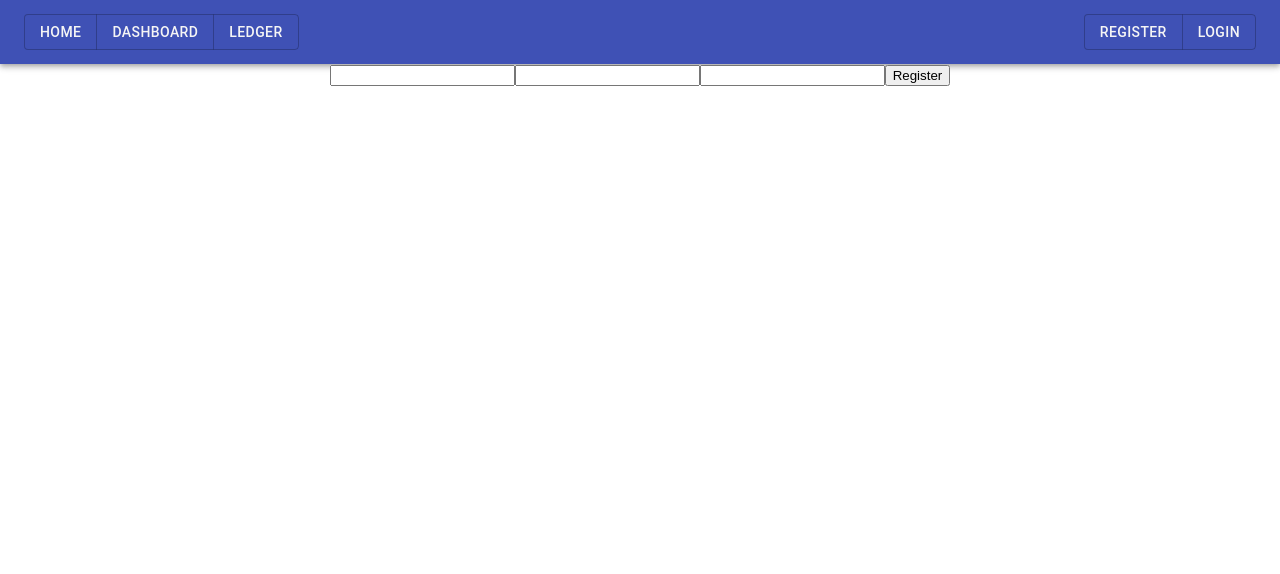
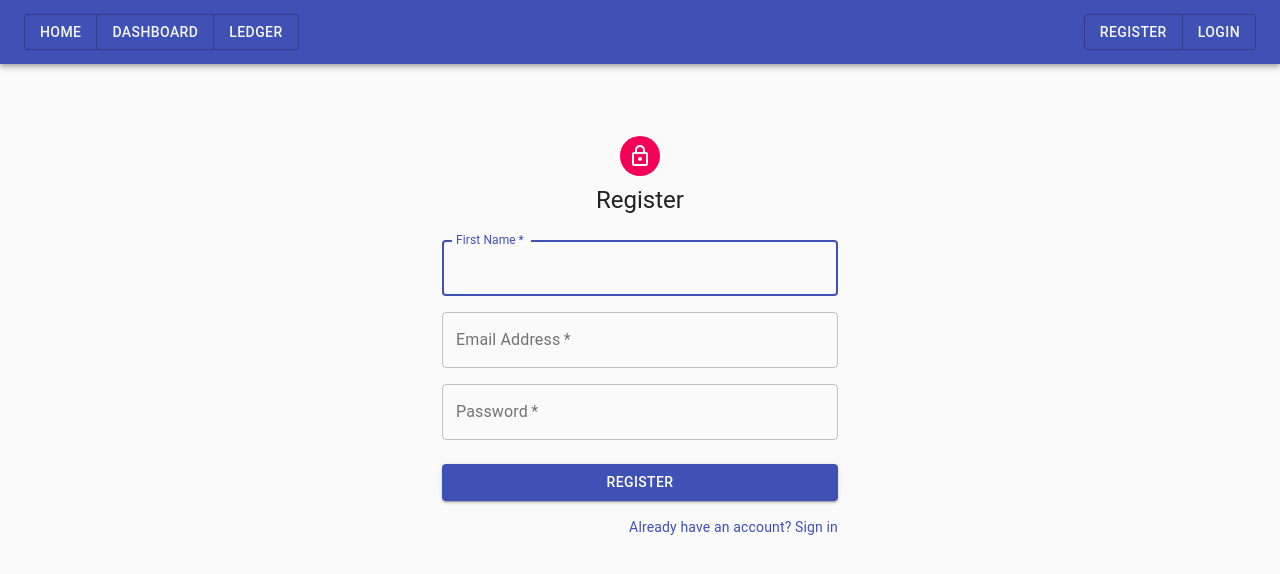
Before and after one commit to manideep39/expense-manager, a React (Create React App) app in the folder frontend/: page /register in a window 1280 px wide. Shown: the top 574 px of the page. Built offline with nearby package versions, Linux system fonts and the light colour scheme.

Commit message:
added login and regis template

```diff
--- a/frontend/src/Components/LoginPage.jsx
+++ b/frontend/src/Components/LoginPage.jsx
@@ -3,20 +3,105 @@
 
 import { login } from '../redux/login-reg/actions.js';
 
+import Avatar from '@material-ui/core/Avatar';
+import Button from '@material-ui/core/Button';
+import CssBaseline from '@material-ui/core/CssBaseline';
+import TextField from '@material-ui/core/TextField';
+import FormControlLabel from '@material-ui/core/FormControlLabel';
+import Checkbox from '@material-ui/core/Checkbox';
+import Link from '@material-ui/core/Link';
 import Grid from '@material-ui/core/Grid';
+import Box from '@material-ui/core/Box';
+import LockOutlinedIcon from '@material-ui/icons/LockOutlined';
+import Typography from '@material-ui/core/Typography';
+import { makeStyles } from '@material-ui/core/styles';
+import Container from '@material-ui/core/Container';
+
+const useStyles = makeStyles((theme) => ({
+	paper: {
+		marginTop: theme.spacing(8),
+		display: 'flex',
+		flexDirection: 'column',
+		alignItems: 'center'
+	},
+	avatar: {
+		margin: theme.spacing(1),
+		backgroundColor: theme.palette.secondary.main
+	},
+	form: {
+		width: '100%', // Fix IE 11 issue.
+		marginTop: theme.spacing(1)
+	},
+	submit: {
+		margin: theme.spacing(3, 0, 2)
+	}
+}));
 
 export default function() {
 	const dispatch = useDispatch();
 	const isError = useSelector((state) => state.auth.isError);
+
 	const [ email, setEmail ] = useState('');
 	const [ password, setPassword ] = useState('');
 
+	const classes = useStyles();
+
 	return (
-		<div>
-			<input type="text" onChange={(e) => setEmail(e.target.value)} />
-			<input type="text" onChange={(e) => setPassword(e.target.value)} />
-			<button onClick={() => dispatch(login({ email, password }))}>Login</button>
-			{isError && <h3>Login failed</h3>}
-		</div>
+		<Container component="main" maxWidth="xs">
+			<CssBaseline />
+			<div className={classes.paper}>
+				<Avatar className={classes.avatar}>
+					<LockOutlinedIcon />
+				</Avatar>
+				<Typography component="h1" variant="h5">
+					Login
+				</Typography>
+				<form className={classes.form} noValidate>
+					<TextField
+						variant="outlined"
+						margin="normal"
+						required
+						fullWidth
+						id="email"
+						label="Email Address"
+						name="email"
+						autoComplete="email"
+						autoFocus
+					/>
+					<TextField
+						variant="outlined"
+						margin="normal"
+						required
+						fullWidth
+						name="password"
+						label="Password"
+						type="password"
+						id="password"
+						autoComplete="current-password"
+					/>
+					<FormControlLabel control={<Checkbox value="remember" color="primary" />} label="Remember me" />
+					<Button type="submit" fullWidth variant="contained" color="primary" className={classes.submit}>
+						Login
+					</Button>
+					<Grid container>
+						<Grid item xs>
+
+						</Grid>
+						<Grid item>
+							<Link href="#" variant="body2">
+								{"Don't have an account? Sign Up"}
+							</Link>
+						</Grid>
+					</Grid>
+				</form>
+			</div>
+		</Container>
+
+		// <div>
+		// 	<input type="text" onChange={(e) => setEmail(e.target.value)} />
+		// 	<input type="text" onChange={(e) => setPassword(e.target.value)} />
+		// 	<button onClick={() => dispatch(login({ email, password }))}>Login</button>
+		// 	{isError && <h3>Login failed</h3>}
+		// </div>
 	);
 }
--- a/frontend/src/Components/Navbar.jsx
+++ b/frontend/src/Components/Navbar.jsx
@@ -17,7 +17,10 @@
 	link: {
 		color: 'whitesmoke',
 		textDecoration: 'none'
-	}
+	},
+	navBar: {
+		marginBottom: "50px"
+	},
 }));
 
 export default function() {
@@ -26,7 +29,7 @@
 	const loginStatus = useSelector((state) => state.auth.loginStatus);
 
 	return (
-		<AppBar position="static">
+		<AppBar position="static" className={classes.navBar}>
 			<Toolbar>
 				<ButtonGroup className={classes.menuButton}>
 					<Button>
@@ -46,6 +49,8 @@
 					</Button>
 				</ButtonGroup>
 				<ButtonGroup>
+					{!loginStatus && (
+						<ButtonGroup>
 							<Button>
 								<Link to="/register" className={classes.link}>
 									Register
@@ -56,7 +61,13 @@
 									Login
 								</Link>
 							</Button>
-					{loginStatus && <button onClick={() => dispatch(logout())}>Logout</button>}
+						</ButtonGroup>
+					)}
+					{loginStatus && (
+						<Button onClick={() => dispatch(logout())} className={classes.link}>
+							Logout
+						</Button>
+					)}
 				</ButtonGroup>
 			</Toolbar>
 		</AppBar>
--- a/frontend/src/Components/RegisterPage.jsx
+++ b/frontend/src/Components/RegisterPage.jsx
@@ -3,20 +3,117 @@
 
 import { register } from '../redux/login-reg/actions.js';
 
+import Avatar from '@material-ui/core/Avatar';
+import Button from '@material-ui/core/Button';
+import CssBaseline from '@material-ui/core/CssBaseline';
+import TextField from '@material-ui/core/TextField';
+import FormControlLabel from '@material-ui/core/FormControlLabel';
+import Checkbox from '@material-ui/core/Checkbox';
+import Link from '@material-ui/core/Link';
+import Grid from '@material-ui/core/Grid';
+import Box from '@material-ui/core/Box';
+import LockOutlinedIcon from '@material-ui/icons/LockOutlined';
+import Typography from '@material-ui/core/Typography';
+import { makeStyles } from '@material-ui/core/styles';
+import Container from '@material-ui/core/Container';
+
+const useStyles = makeStyles((theme) => ({
+	paper: {
+		marginTop: theme.spacing(8),
+		display: 'flex',
+		flexDirection: 'column',
+		alignItems: 'center'
+	},
+	avatar: {
+		margin: theme.spacing(1),
+		backgroundColor: theme.palette.secondary.main
+	},
+	form: {
+		width: '100%', // Fix IE 11 issue.
+		marginTop: theme.spacing(3)
+	},
+	submit: {
+		margin: theme.spacing(3, 0, 2)
+	}
+}));
+
 export default function() {
 	const dispatch = useDispatch();
 	const isError = useSelector((state) => state.auth.isError);
+
 	const [ name, setName ] = useState('');
 	const [ email, setEmail ] = useState('');
 	const [ password, setPassword ] = useState('');
 
+	const classes = useStyles();
+
 	return (
-		<div>
-			<input type="text" onChange={(e) => setName(e.target.value)} />
-			<input type="text" onChange={(e) => setEmail(e.target.value)} />
-			<input type="text" onChange={(e) => setPassword(e.target.value)} />
-			<button onClick={() => dispatch(register({ name, email, password }))}>Register</button>
-			{isError && <h3>Registration failed</h3>}
-		</div>
+		<Container component="main" maxWidth="xs">
+			<CssBaseline />
+			<div className={classes.paper}>
+				<Avatar className={classes.avatar}>
+					<LockOutlinedIcon />
+				</Avatar>
+				<Typography component="h1" variant="h5">
+					Register
+				</Typography>
+				<form className={classes.form} noValidate>
+					<Grid container spacing={2}>
+						<Grid item xs={12}>
+							<TextField
+								autoComplete="fname"
+								name="firstName"
+								variant="outlined"
+								required
+								fullWidth
+								id="firstName"
+								label="First Name"
+								autoFocus
+							/>
+						</Grid>
+						<Grid item xs={12}>
+							<TextField
+								variant="outlined"
+								required
+								fullWidth
+								id="email"
+								label="Email Address"
+								name="email"
+								autoComplete="email"
+							/>
+						</Grid>
+						<Grid item xs={12}>
+							<TextField
+								variant="outlined"
+								required
+								fullWidth
+								name="password"
+								label="Password"
+								type="password"
+								id="password"
+								autoComplete="current-password"
+							/>
+						</Grid>
+					</Grid>
+					<Button type="submit" fullWidth variant="contained" color="primary" className={classes.submit}>
+						Register
+					</Button>
+					<Grid container justify="flex-end">
+						<Grid item>
+							<Link href="#" variant="body2">
+								Already have an account? Sign in
+							</Link>
+						</Grid>
+					</Grid>
+				</form>
+			</div>
+		</Container>
+		// <div>
+		// 	<input type="text" onChange={(e) => setName(e.target.value)} />
+		// 	<input type="text" onChange={(e) => setEmail(e.target.value)} />
+		// 	<input type="text" onChange={(e) => setPassword(e.target.value)} />
+		// 	<button onClick={() => dispatch(register({ name, email, password }))}>Register</button>
+		// 	{isError && <h3>Registration failed</h3>}
+		// </div>
 	);
 }
```
Lines whose indentation alone changed are shown as unchanged.
